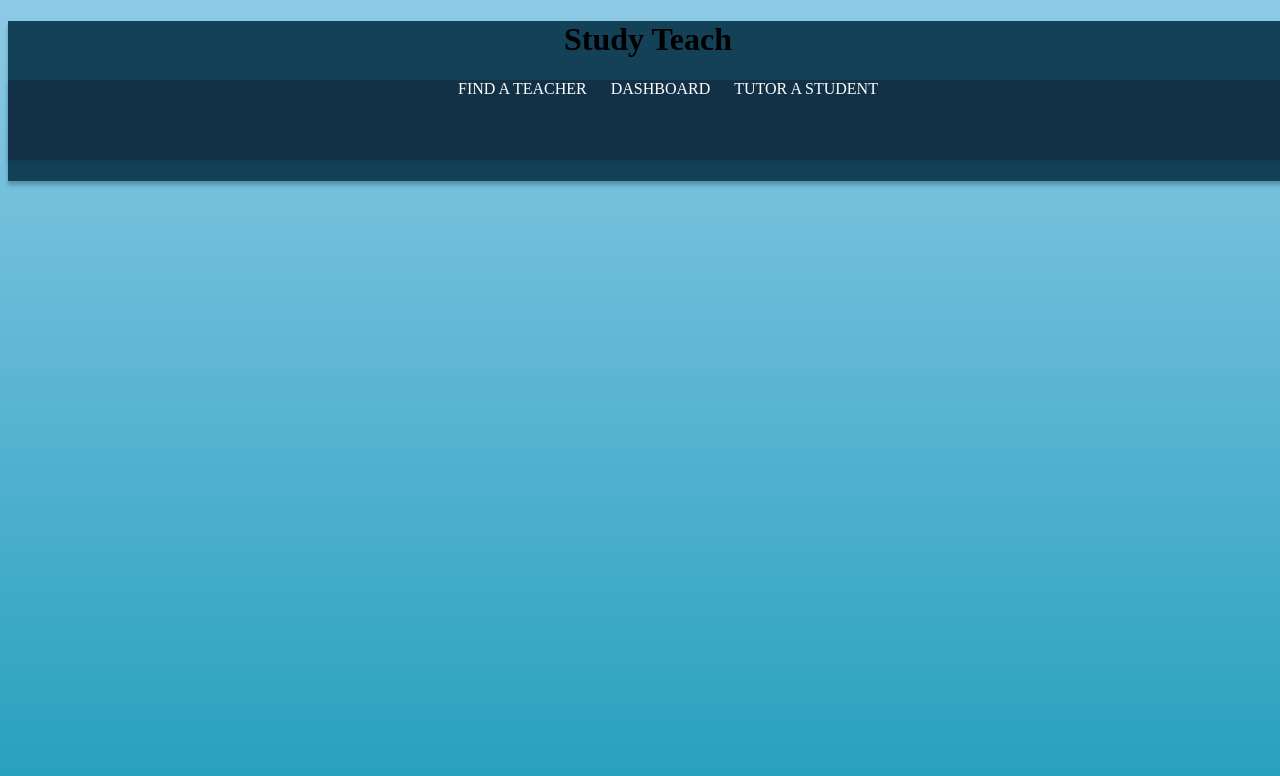
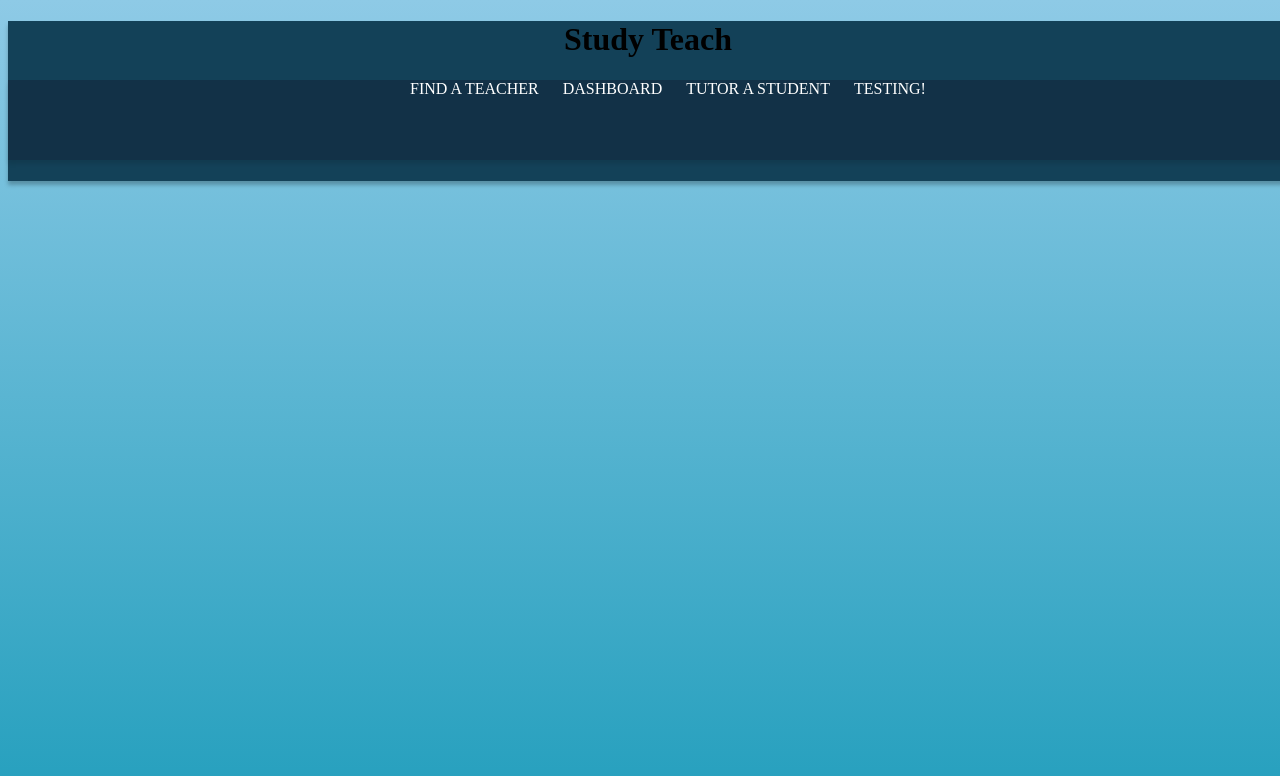
Before and after one commit to TheJasonPlayz/study-teach-tailwind, a plain HTML site: page index.html in a window 1280 px wide. Drawn offline with Linux system fonts and the light colour scheme.

Commit message:
Update index.html

```diff
--- a/index.html
+++ b/index.html
@@ -16,6 +16,7 @@
                     <li>FIND A TEACHER</li>
                     <li>DASHBOARD</li>
                     <li>TUTOR A STUDENT</li>
+                    <li>TESTING!</li>
                 </ul>
             </nav>
         </header>
```
